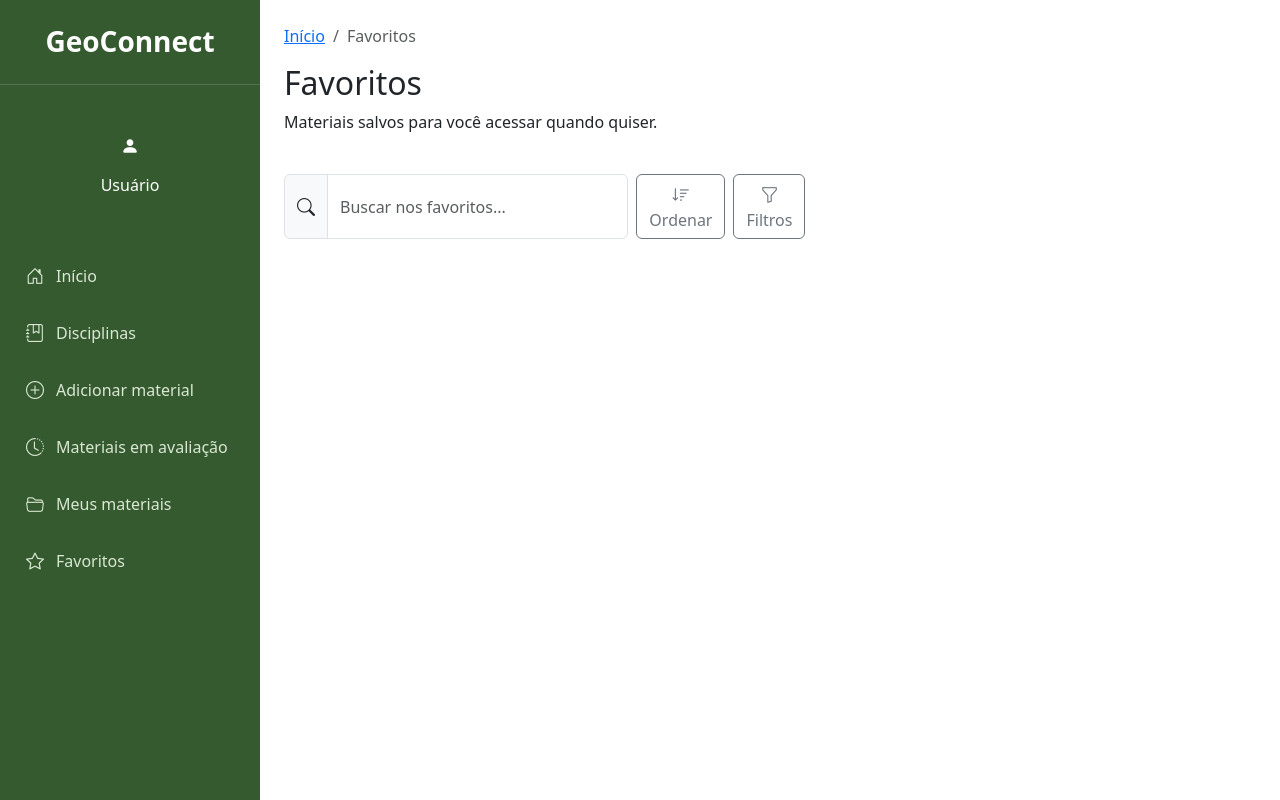
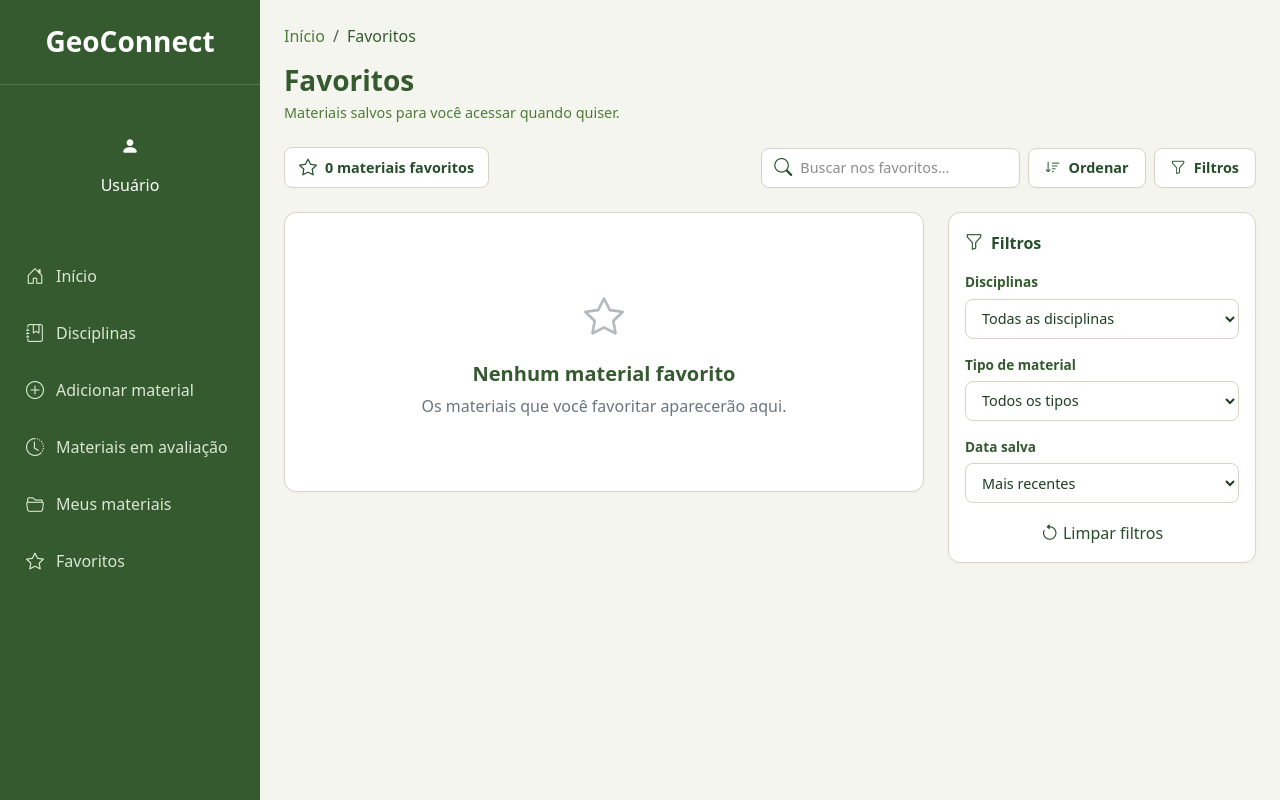
Before and after one commit to BiancaGabriely/GEOCONNECT, a plain HTML site: page favoritos/favoritos.html in a window 1280 px wide. Drawn offline with nearby package versions, Linux system fonts and the light colour scheme.

Commit message:
conclusao da minha parte html e css

```diff
--- a/em_avalicao/em_avalicao.css
+++ b/em_avalicao/em_avalicao.css
@@ -20,6 +20,11 @@ body {
     flex: 1;
     background-color: #f5f5ef;
     min-height: 100vh;
+}
+
+.breadcrumb-item a {
+    color: var(--verde-medio);
+    text-decoration: none;
 }
 
 .breadcrumb-item a:hover {
--- /dev/null
+++ b/favoritos/favoritos.css
@@ -0,0 +1,209 @@
+/* ==========================================================================
+   1. VARIÁVEIS E BASE
+   ========================================================================== */
+:root {
+  --verde-escuro:   #264E2B;
+  --verde-sidebar:  #355A2F;
+  --verde-medio:    #4F7A3A;
+  --verde-claro:    #CFE3B2;
+  --bege-claro:     #F6F3E8;
+  --bege-medio:     #EAE3CF;
+  --cinza-suave:    #D8D3C4;
+  --verde-profundo: #1E3D22;
+  --branco:         #FFFFFF;
+}
+
+body {
+    background-color: #f5f5ef;
+    font-family: system-ui, -apple-system, "Segoe UI", Roboto, "Helvetica Neue", Arial, sans-serif;
+    color: var(--verde-sidebar);
+}
+
+.content {
+    flex: 1;
+    background-color: #f5f5ef;
+    min-height: 100vh;
+}
+
+/* ==========================================================================
+   2. CABEÇALHO, BREADCRUMB E CONTADOR
+   ========================================================================== */
+.breadcrumb-item a {
+    color: var(--verde-medio);
+    text-decoration: none;
+}
+
+.breadcrumb-item a:hover {
+    color: var(--verde-sidebar);
+    text-decoration: underline;
+}
+
+.breadcrumb-item.active {
+    color: var(--verde-sidebar);
+    font-weight: 500;
+}
+
+.titulo {
+    font-weight: 700;
+    color: var(--verde-sidebar);
+    font-size: 1.75rem;
+    margin-bottom: 4px;
+}
+
+.subtitulo {
+    color: var(--verde-medio);
+    font-size: 0.9rem;
+    margin-bottom: 0;
+}
+
+.contadorFavoritos {
+    color: var(--verde-escuro);
+    font-weight: 600;
+    display: inline-flex;
+    align-items: center;
+    gap: 8px;
+    background-color: var(--branco);
+    border: 1px solid var(--cinza-suave);
+    border-radius: 8px;
+    padding: 6px 14px;
+    font-size: 0.9rem;
+}
+
+/* ==========================================================================
+   3. BARRA DE PESQUISA, BOTÕES E FILTROS
+   ========================================================================== */
+.barra-pesquisa {
+    display: flex;
+    align-items: center;
+    background-color: var(--branco);
+    border: 1px solid var(--cinza-suave);
+    border-radius: 8px;
+    padding: 0 12px;
+    height: 40px;
+    box-shadow: 0 1px 2px rgba(0,0,0,0.02);
+    transition: all 0.2s ease;
+}
+
+.barra-pesquisa:focus-within {
+    border-color: var(--verde-escuro);
+    box-shadow: 0 0 0 0.2rem rgba(38, 78, 43, 0.15);
+}
+
+.barra-pesquisa .input-group-text {
+    background: transparent;
+    border: none;
+    padding: 0;
+    color: var(--verde-escuro);
+    margin-right: 8px;
+}
+
+.barra-pesquisa .form-control {
+    border: none;
+    background: transparent;
+    padding: 0;
+    box-shadow: none;
+    font-size: 0.9rem;
+    color: var(--verde-profundo);
+}
+
+.barra-pesquisa .form-control::placeholder {
+    color: #8c8c8c;
+}
+
+/* Botões Ordenar e Filtrar */
+.ordenar,
+.filtrar {
+    display: inline-flex;
+    align-items: center;
+    gap: 8px;
+    background-color: var(--branco);
+    border: 1px solid var(--cinza-suave);
+    color: var(--verde-escuro);
+    border-radius: 8px;
+    padding: 0 16px;
+    height: 40px;
+    font-size: 0.9rem;
+    font-weight: 600;
+    cursor: pointer;
+    box-shadow: 0 1px 2px rgba(0,0,0,0.02);
+    transition: all 0.2s ease;
+}
+
+.ordenar i,
+.filtrar i {
+    color: var(--verde-escuro);
+    font-size: 0.95rem;
+}
+
+.ordenar:hover, .ordenar:focus, .ordenar:active,
+.filtrar:hover, .filtrar:focus, .filtrar:active {
+    background-color: var(--verde-escuro);
+    border-color: var(--verde-escuro);
+    color: var(--branco);
+}
+
+.ordenar:hover i, .ordenar:focus i, .ordenar:active i,
+.filtrar:hover i, .filtrar:focus i, .filtrar:active i {
+    color: var(--branco);
+}
+
+/* ==========================================================================
+   4. ESTADO VAZIO (MENSAGEM SEM FAVORITOS)
+   ========================================================================== */
+.mensagem-sem-favoritos {
+    min-height: 280px;
+    border: 1px solid var(--cinza-suave);
+    border-radius: 12px;
+    background-color: var(--branco);
+    display: flex;
+    flex-direction: column;
+    justify-content: center;
+    align-items: center;
+    box-shadow: 0 2px 4px rgba(0,0,0,0.02);
+}
+
+.mensagem-sem-favoritos i {
+    color: var(--verde-medio);
+    opacity: 0.5;
+}
+
+.mensagem-sem-favoritos h5 {
+    color: var(--verde-sidebar);
+    font-weight: 700;
+}
+
+/* ==========================================================================
+   5. PAINEL DE FILTROS (DIREITA)
+   ========================================================================== */
+.painel-filtros {
+    border: 1px solid var(--cinza-suave);
+    border-radius: 12px;
+    background-color: var(--branco);
+    box-shadow: 0 2px 4px rgba(0,0,0,0.02);
+}
+
+.label-filtro {
+    font-size: 0.85rem;
+    font-weight: 600;
+    color: var(--verde-sidebar);
+    margin-bottom: 6px;
+    display: block;
+}
+
+.select-filtro {
+    width: 100%;
+    height: 40px;
+    padding: 0 12px;
+    border: 1px solid var(--cinza-suave);
+    border-radius: 8px;
+    background-color: var(--branco);
+    color: var(--verde-profundo);
+    font-size: 0.9rem;
+    outline: none;
+    transition: all 0.2s ease;
+}
+
+.select-filtro:focus {
+    border-color: var(--verde-escuro);
+    box-shadow: 0 0 0 0.2rem rgba(38, 78, 43, 0.15);
+}
--- a/favoritos/favoritos.html
+++ b/favoritos/favoritos.html
@@ -12,6 +12,8 @@
     <link rel="shortcut icon" href="../assests/img/favicon.png" type="image/x-icon">
 
     <link rel="stylesheet" href="/assests/reutilizaveis/sidebar.css">
+
+    <link rel="stylesheet" href="favoritos.css">
 </head>
 <body>
     <div class="d-flex">
@@ -44,9 +46,18 @@
                 </div>
 
             </div>
-            <div class="d-flex gap-2 mb-4">
+            <div class="d-flex justify-content-between align-items-center mb-4 flex-wrap gap-3">
+                <!-- CONTADOR -->
+                <span class="contadorFavoritos">
+                    <i class="bi bi-star"></i>
+                    0 materiais favoritos
+                </span>
 
-                <div class="input-group">
+                <!-- AÇÕES -->
+                <div class="d-flex gap-2">
+
+                    <!-- PESQUISA -->
+                    <div class="barra-pesquisa">
                         <span class="input-group-text">
                             <i class="bi bi-search"></i>
                         </span>
@@ -59,15 +70,79 @@
                         >
                     </div>
 
-                <button type="button" class="btn btn-outline-secondary">
+                    <!-- ORDENAR -->
+                    <button type="button" class="ordenar">
                         <i class="bi bi-sort-down"></i>
                         Ordenar
                     </button>
 
-                <button type="button" class="btn btn-outline-secondary">
+                    <!-- FILTROS -->
+                    <button type="button" class="filtrar">
                         <i class="bi bi-funnel"></i>
                         Filtros
                     </button>
+
+                </div>
+
+            </div>
+
+            <div class="row g-4">
+
+                <div class="col-lg-8">
+                    <!-- lista de favoritos -->
+                    <div class="listaFavoritos">
+
+                        <div class="mensagem-sem-favoritos text-center py-5">
+
+                            <i class="bi bi-star fs-1 text-secondary"></i>
+
+                            <h5 class="mt-3">
+                                Nenhum material favorito
+                            </h5>
+
+                            <p class="text-secondary mb-0">
+                                Os materiais que você favoritar aparecerão aqui.
+                            </p>
+
+                        </div>
+
+                    </div>
+                </div>
+
+                <div class="col-lg-4 d-flex flex-column gap-3">
+
+                    <div class="card painel-filtros p-3">
+                        <div class="d-flex align-items-center gap-2 mb-3 fw-bold" style="color: var(--verde-escuro);">
+                            <i class="bi bi-funnel"></i>
+                            <span>Filtros</span>
+                        </div>
+
+                        <div class="mb-3">
+                            <label class="label-filtro">Disciplinas</label>
+                            <select class="select-filtro" id="filtro-disciplina">
+                                <option value="" selected>Todas as disciplinas</option>
+                            </select>
+                        </div>
+
+                        <div class="mb-3">
+                            <label class="label-filtro">Tipo de material</label>
+                            <select class="select-filtro" id="filtro-tipo">
+                                <option value="" selected>Todos os tipos</option>
+                            </select>
+                        </div>
+
+                        <div class="mb-3">
+                            <label class="label-filtro">Data salva</label>
+                            <select class="select-filtro" id="filtro-data">
+                                <option value="recentes" selected>Mais recentes</option>
+                                <option value="antigos">Mais antigos</option>
+                            </select>
+                        </div>
+
+                        <button type="button" class="btn btn-link text-decoration-none p-0 border-0 small w-100 text-center" style="color: var(--verde-escuro); font-weight: 500;">
+                            <i class="bi bi-arrow-counterclockwise"></i> Limpar filtros
+                        </button>
+                    </div>
 
                  </div>
 
```
Lines whose indentation alone changed are shown as unchanged.
